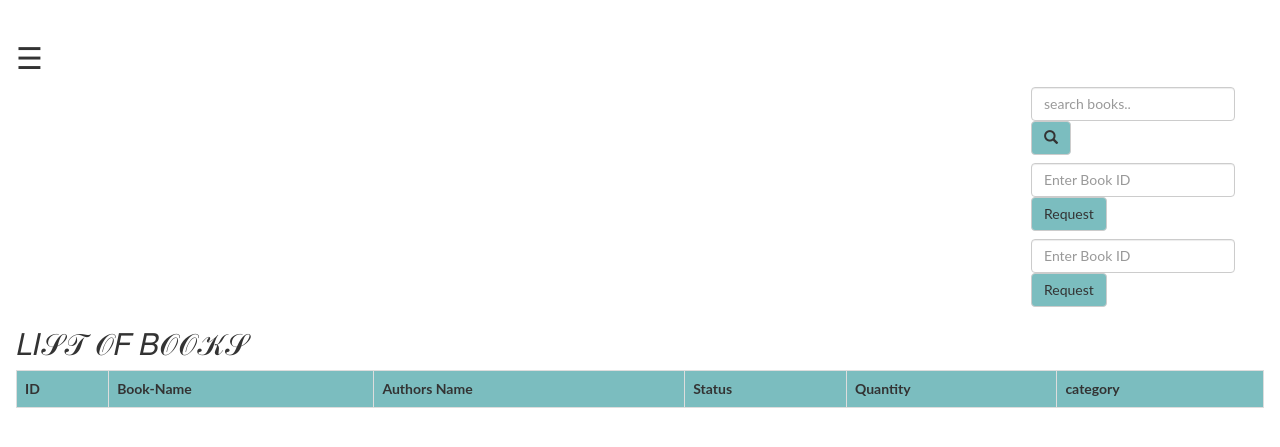
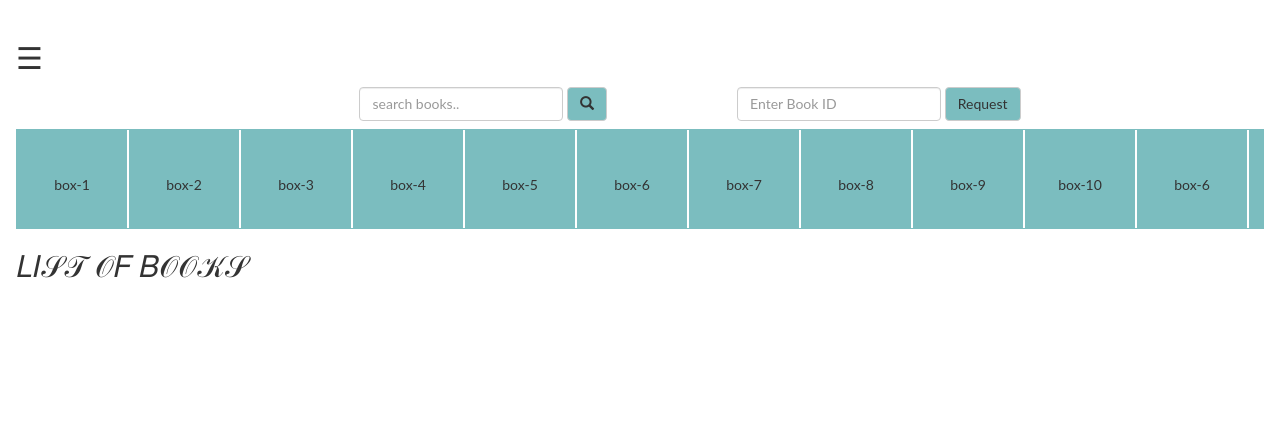
Before and after one commit to pranjali26/Book-bank, a PHP site: page /books.php in a window 1280 px wide. Shown: the part 52-499 px from the top of the page. Run offline with PHP 8.4, Linux system fonts and the light colour scheme; data that the repository does not hold is empty.

Commit message:
fix:books.php

```diff
--- a/admin/style.css
+++ b/admin/style.css
@@ -200,8 +200,7 @@ section .sec_img
 {
 	height: 650px;
 	margin-top: 0px;
-	background-image: url("images/admin.jpg");
-	background-repeat: no-repeat;
+	background-image: url("images/3.jpg");
 }
 .box1
 {
--- a/book1.php
+++ b/book1.php
@@ -80,7 +80,7 @@ button:hover{
 <div class="card">
 
 <div class="image">
-   <img src="https://upload.wikimedia.org/wikipedia/commons/thumb/8/85/Gfp-missouri-st-louis-clubhouse-pond-and-scenery.jpg/1199px-Gfp-missouri-st-louis-clubhouse-pond-and-scenery.jpg">
+   <img src="images/category/">
 </div>
 <div class="title">
  <h1>
--- a/books.php
+++ b/books.php
@@ -15,9 +15,12 @@ include "navbar.php";
 	<link rel="icon" type="image/png" sizes="16x16" href="./images/favicon/favicon-16x16.png">
 	<link rel="manifest" href="/site.webmanifest">
 	<link rel="stylesheet" href="css/book_card.css">
+
+  <!-- CSS only -->
+<!-- <link href="https://cdn.jsdelivr.net/npm/bootstrap@5.2.3/dist/css/bootstrap.min.css" rel="stylesheet" integrity="sha384-rbsA2VBKQhggwzxH7pPCaAqO46MgnOM80zW1RWuH61DGLwZJEdK2Kadq2F9CUG65" crossorigin="anonymous"> -->
 	<style type="text/css">
 		.srch {
-			padding-left: 1000px;
+			padding-left: 100px;
 
 		}
 
@@ -67,13 +70,8 @@ include "navbar.php";
 		}
 
 		@media screen and (max-height: 450px) {
-			.sidenav {
-				padding-top: 15px;
-			}
-
-			.sidenav a {
-				font-size: 18px;
-			}
+			.sidenav {padding-top: 15px;}
+            .sidenav a {font-size: 18px;}
 		}
 
 		.img-circle {
@@ -86,12 +84,53 @@ include "navbar.php";
 			height: 50px;
 			background-color: #00544c;
 		}
+		.src-row{
+	    display: flex;
+	    flex-direction: row;
+	    align-items: center;
+	    justify-content: center;
+
+       }
+	   .wrapper{
+		max-height: 100px;
+		border:1px solid #6db6b9e6;
+		display:flex;
+		overflow-x: auto;
+
+	   }
+	   .wrapper::-webkit-scrollbar{
+		width: 200px;
+		overflow-x: scroll;
+        padding: 4px;
+
+
+        overflow-x: auto;
+        overflow-y: hidden;
+        white-space: nowrap;
+
+
+
+
+
+
+
+	   }
+	   .wrapper .item{
+		min-width:110px;
+		height:110px;
+		line-height: 110px;
+		text-align:center;
+		background-color: #6db6b9e6;
+		margin-right:2px;
+	   }
 	</style>
 
 </head>
 
 <body>
 	<!--_________________sidenav_______________-->
+
+<!-- JavaScript Bundle with Popper -->
 
 	<div id="mySidenav" class="sidenav">
 		<a href="javascript:void(0)" class="closebtn" onclick="closeNav()">&times;</a>
@@ -134,6 +173,7 @@ include "navbar.php";
 		</script>
 		<!--___________________search bar________________________-->
 
+		<div class="src-row">
 	<div class="srch">
 		<form class="navbar-form" method="post" name="form1">
 
@@ -151,12 +191,7 @@ include "navbar.php";
 				<button style="background-color: #6db6b9e6;" type="submit" name="submit1" class="btn btn-default">Request
 				</button>
 		</form>
-			<form class="navbar-form" method="post" name="form1">
-
-				<input class="form-control" type="text" name="bid" placeholder="Enter Book ID" required="">
-				<button style="background-color: #6db6b9e6;" type="submit" name="submit1" class="btn btn-default">Request
-				</button>
-			</form>
+	</div>
 	</div>
 		<!-- data filter for sorting -->
 		<!-- <div class="row">
@@ -168,6 +203,31 @@ include "navbar.php";
             </ul>
           </div>
         </div> -->
+		<!-- custom scroll -->
+		<div class="wrapper">
+			<div class="item">box-1</div>
+			<div class="item">box-2</div>
+			<div class="item" src="">box-3</div>
+			<div class="item">box-4</div>
+			<div class="item">box-5</div>
+			<div class="item">box-6</div>
+			<div class="item">box-7</div>
+			<div class="item">box-8</div>
+			<div class="item">box-9</div>
+			<div class="item">box-10</div>
+			<div class="item">box-6</div>
+			<div class="item">box-7</div>
+			<div class="item">box-8</div>
+			<div class="item">box-9</div>
+			<div class="item">box-10</div>
+			<div class="item">box-8</div>
+			<div class="item">box-9</div>
+			<div class="item">box-10</div>
+			<div class="item">box-6</div>
+			<div class="item">box-7</div>
+
+
+		</div>
 
 		<h2>𝐿𝐼𝒮𝒯 𝒪𝐹 𝐵𝒪𝒪𝒦𝒮</h2>
 		<div class="wrapper-flex">
@@ -180,81 +240,82 @@ include "navbar.php";
 				echo "Sorry! No book found. Try searching again.";
 			} else {
 
-				echo "<table class='table table-bordered table-hover' >";
-				echo "<tr style='background-color: #6db6b9e6;'>";
-				//Table header
-				echo "<th>";
-				echo "ID";
-				echo "</th>";
-				echo "<th>";
-				echo "Book-Name";
-				echo "</th>";
-				echo "<th>";
-				echo "Authors Name";
-				echo "</th>";
-				echo "<th>";
-				echo "Status";
-				echo "</th>";
-				echo "<th>";
-				echo "Quantity";
-				echo "</th>";
-				echo "<th>";
-				echo "category";
-				echo "</th>";
-				echo "</tr>";
+				// echo "<table class='table table-bordered table-hover' >";
+				// echo "<tr style='background-color: #6db6b9e6;'>";
+				// //Table header
+				// echo "<th>";
+				// echo "ID";
+				// echo "</th>";
+				// echo "<th>";
+				// echo "Book-Name";
+				// echo "</th>";
+				// echo "<th>";
+				// echo "Authors Name";
+				// echo "</th>";
+				// echo "<th>";
+				// echo "Status";
+				// echo "</th>";
+				// echo "<th>";
+				// echo "Quantity";
+				// echo "</th>";
+				// echo "<th>";
+				// echo "category";
+				// echo "</th>";
+				// echo "</tr>";
 
 				while ($row = mysqli_fetch_assoc($q)) {
-					echo "<tr>";
-					echo "<td>";
-					echo $row['bid'];
-					echo "</td>";
-					echo "<td>";
-					echo $row['name'];
-					echo "</td>";
-					echo "<td>";
-					echo $row['authors'];
-					echo "</td>";
-					echo "<td>";
-					echo $row['status'];
-					echo "</td>";
-					echo "<td>";
-					echo $row['quantity'];
-					echo "</td>";
-					echo "<td>";
-					echo $row['category'];
-					echo "</td>";
 
-					echo "</tr>";
+				// 	echo "<tr>";
+				// 	echo "<td>";
+				// 	echo $row['bid'];
+				// 	echo "</td>";
+				// 	echo "<td>";
+				// 	echo $row['name'];
+				// 	echo "</td>";
+				// 	echo "<td>";
+				// 	echo $row['authors'];
+				// 	echo "</td>";
+				// 	echo "<td>";
+				// 	echo $row['status'];
+				// 	echo "</td>";
+				// 	echo "<td>";
+				// 	echo $row['quantity'];
+				// 	echo "</td>";
+				// 	echo "<td>";
+				// 	echo $row['category'];
+				// 	echo "</td>";
+
+				// 	echo "</tr>";
 				}
-				echo "</table>";
+				// echo "</table>";
 			}
 		}
 		/*if button is not pressed.*/ else {
 			$res = mysqli_query($db, "SELECT * FROM `books` ORDER BY `books`.`name` ASC;");
 
-			echo "<table class='table table-bordered table-hover' >";
-			echo "<tr style='background-color: #6db6b9e6;'>";
-			//Table header
-			echo "<th>";
-			echo "ID";
-			echo "</th>";
-			echo "<th>";
-			echo "Book-Name";
-			echo "</th>";
-			echo "<th>";
-			echo "Authors Name";
-			echo "</th>";
+			// echo "<table class='table table-bordered table-hover' >";
+			// echo "<tr style='background-color: #6db6b9e6;'>";
+			// //Table header
+			// echo "<th>";
+			// echo "ID";
+			// echo "</th>";
+			// echo "<th>";
+			// echo "Book-Name";
+			// echo "</th>";
+			// echo "<th>";
+			// echo "Authors Name";
+			// echo "</th>";
 
-			echo "<th>";
-			echo "Status";
-			echo "</th>";
-			echo "<th>";
-			echo "Quantity";
-			echo "</th>";
-			echo "<th>";
-			echo "category";
-			echo "</th>";
-			echo "</tr>";
+			// echo "<th>";
+			// echo "Status";
+			// echo "</th>";
+			// echo "<th>";
+			// echo "Quantity";
+			// echo "</th>";
+			// echo "<th>";
+			// echo "category";
+			// echo "</th>";
+			// echo "</tr>";
 
 			// for card class for filter
 			function setCategory($catt)
@@ -273,7 +334,7 @@ include "navbar.php";
 				<div class="card <?php echo setCategory($row['category']); ?>">
 
 					<div class="image">
-						<img src="https://cdn.pixabay.com/photo/2018/01/09/03/49/the-natural-scenery-3070808_1280.jpg">
+						<img src="images/category/Datascience.jpg">
 					</div>
 					<div class="title">
 						<h1>
@@ -295,33 +356,31 @@ include "navbar.php";
 
 			<?php
 
+            // 	$temp_class = $row['category'];
+			// 	echo "<tr class = '$temp_class'>";
+			// 	echo "<td>";
+			// 	echo $row['bid'];
+			// 	echo "</td>";
+			// 	echo "<td>";
+			// 	echo $row['name'];
+			// 	echo "</td>";
+			// 	echo "<td>";
+			// 	echo $row['authors'];
+			// 	echo "</td>";
 
+			// 	echo "<td>";
+			// 	echo $row['status'];
+			// 	echo "</td>";
+			// 	echo "<td>";
+			// 	echo $row['quantity'];
+			// 	echo "</td>";
+			// 	echo "<td>";
+			// 	echo $row['category'];
+			// 	echo "</td>";
 
-				$temp_class = $row['category'];
-				echo "<tr class = '$temp_class'>";
-				echo "<td>";
-				echo $row['bid'];
-				echo "</td>";
-				echo "<td>";
-				echo $row['name'];
-				echo "</td>";
-				echo "<td>";
-				echo $row['authors'];
-				echo "</td>";
-
-				echo "<td>";
-				echo $row['status'];
-				echo "</td>";
-				echo "<td>";
-				echo $row['quantity'];
-				echo "</td>";
-				echo "<td>";
-				echo $row['category'];
-				echo "</td>";
-
-				echo "</tr>";
+			// 	echo "</tr>";
 			}
-			echo "</table>";
+			// echo "</table>";
 		}
 
 		if (isset($_POST['submit1'])) {
```
Also changed, not shown: admin/books.php (+41 -2 lines), images/Category/Datascience.jpg (added), images/Category/web-devlopement.jpg (added). Lines whose indentation alone changed are shown as unchanged.
